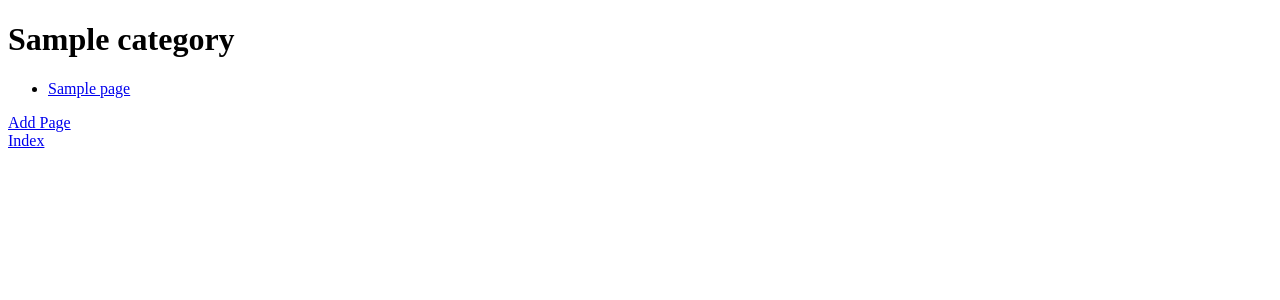
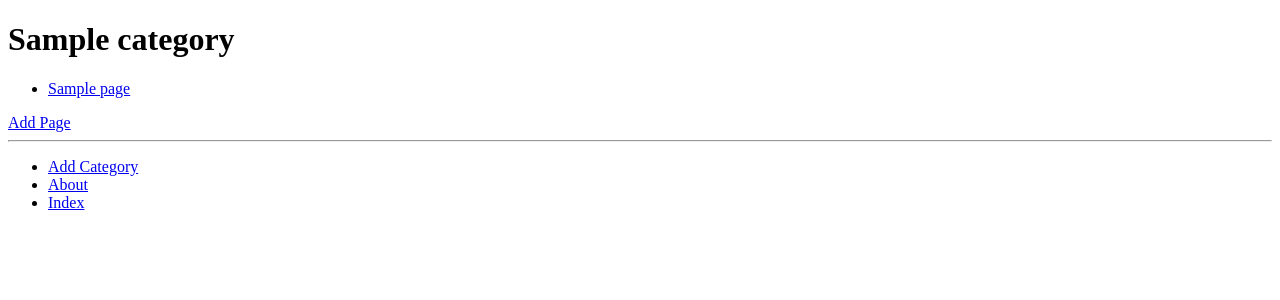
Before and after one commit to yue-zhong-2512208/tango_with_django_project, a Django app: a page that uses templates/rango/category.html in a window 1280 px wide. Shown: the top 300 px of the page. Run offline with Django 3.2, Linux system fonts and the light colour scheme; tables that the repository leaves empty hold one stand-in row (values such as "Sample post").

Commit message:
chap8_restructued category.html based on base.html

```diff
--- a/templates/rango/category.html
+++ b/templates/rango/category.html
@@ -1,13 +1,17 @@
 <!DOCTYPE html>
 
-<html>
+{% extends 'rango/base.html' %}
+{% load staticfiles %}
 
-    <head>
-        <title>Rango</title>
-    </head>
+{% block title_block %}
+    {% if category %}
+        {{ category.name }}
+    {% else %}
+        Unknown Category
+    {% endif %}
+{% endblock %}
 
-    <body>
-        <div>
+{% block body_block %}
     {% if category %}
     <h1>{{ category.name }}</h1>
     {% if pages %}
@@ -19,13 +23,9 @@
     {% else %}
     <strong>No pages currently in category.</strong>
     {% endif %}
-            <a href="/rango/category/{{category.slug }}/add_page/">Add Page</a> <br/>
+
+    <a href="{% url 'rango:add_page' category.slug %}">Add Page</a> <br />
     {% else %}
     The specified category does not exist.
     {% endif %}
-        </div>
-
-        <a href="/rango/">Index</a> <br/>
-    </body>
-
-</html>
+{% endblock %}
```
Lines whose indentation alone changed are shown as unchanged.
